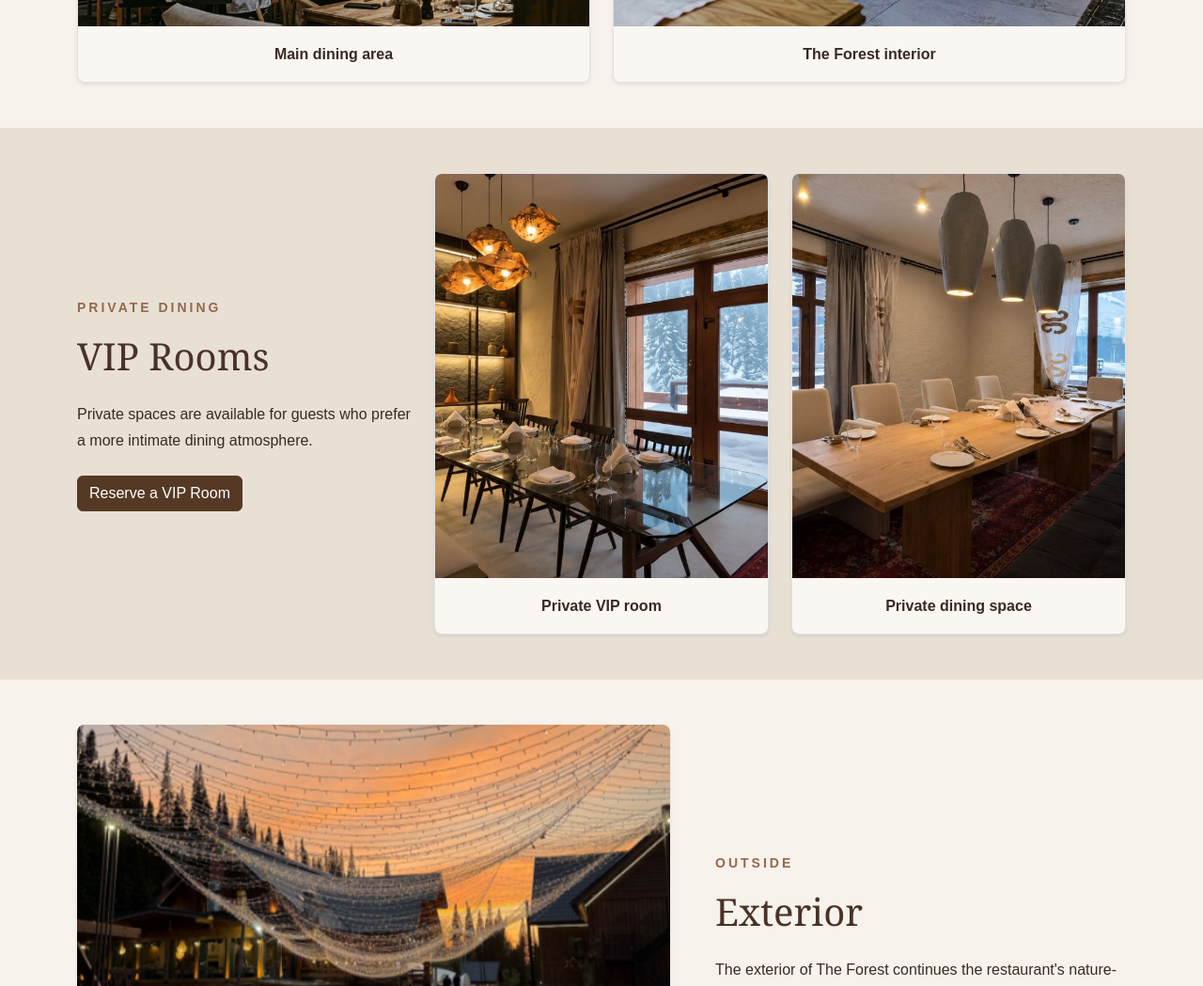
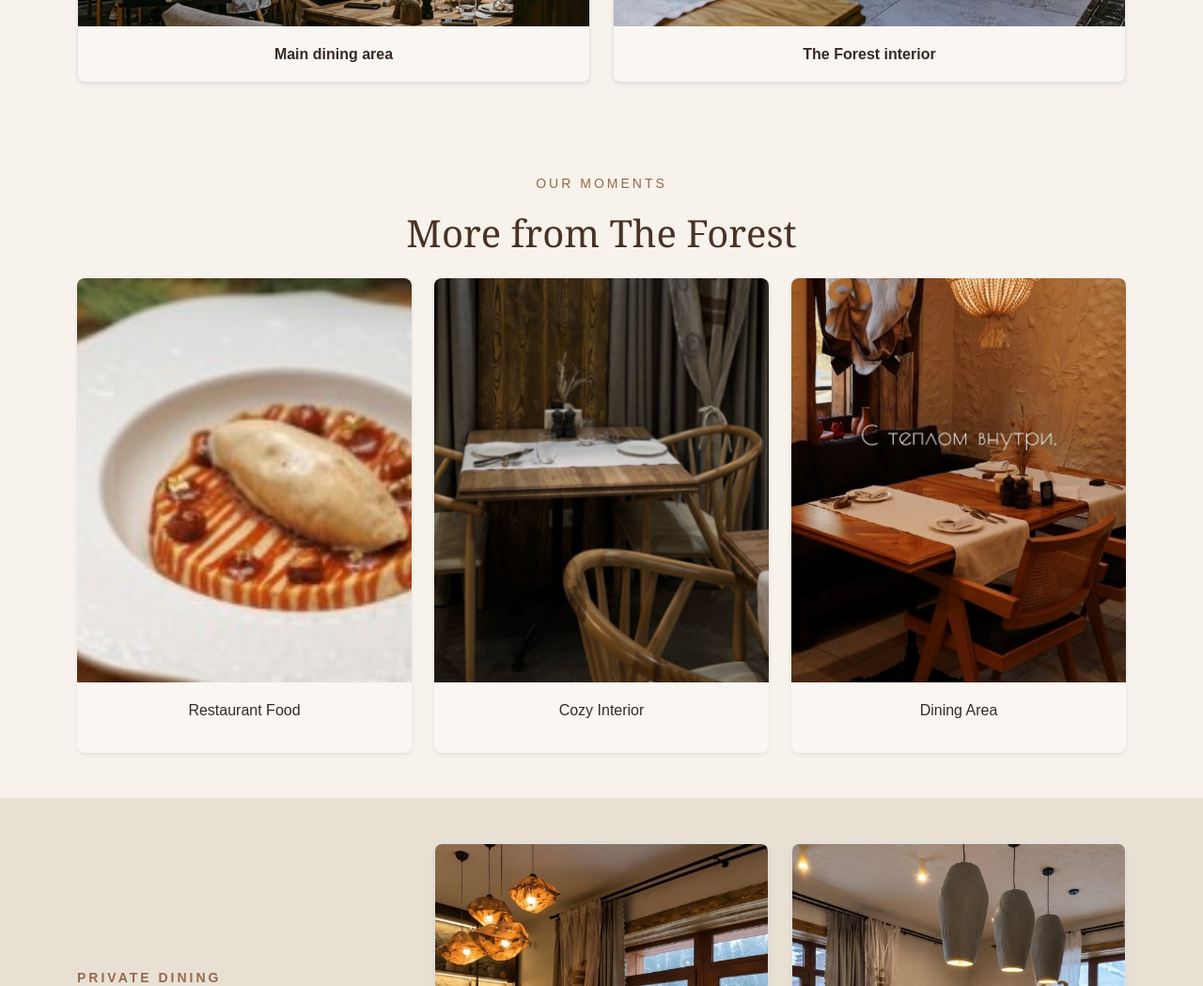
Before and after one commit to a1808arujan-creator/the-forest-restaurant, a plain HTML site: page gallery.html in a window 1280 px wide. Shown: the part 1260-2309 px from the top of the page at 94% size. Drawn offline with nearby package versions, Linux system fonts and the light colour scheme.

Commit message:
Implement interactive gallery with vanilla javascript

```diff
--- a/gallery.html
+++ b/gallery.html
@@ -334,5 +334,8 @@
 
     </footer>
 
+
+<script src="js/gallery.js"></script>
+
 </body>
 </html>
--- /dev/null
+++ b/js/gallery.js
@@ -0,0 +1,143 @@
+
+'use strict';
+
+const extraPhotos = [
+    { src: 'images/gallery1.jpg', title: 'Restaurant Food' },
+    { src: 'images/gallery2.png', title: 'Cozy Interior' },
+    { src: 'images/gallery3.jpg', title: 'Dining Area' }
+];
+
+document.addEventListener('DOMContentLoaded', function () {
+    const main = document.querySelector('main');
+    const interior = document.querySelector('#interior');
+    const box = document.querySelector('#gallery-lightbox');
+
+    if (!main || !interior || !box) return;
+
+    function photoTitle(photo) {
+        return photo.title || photo.alt || 'The Forest';
+    }
+
+    const section = document.createElement('section');
+    section.className = 'gallery-section py-5';
+
+    section.innerHTML = `
+        <div class="container">
+            <p class="section-name text-center small text-uppercase">OUR MOMENTS</p>
+            <h2 class="display-6 text-center mb-4">More from The Forest</h2>
+            <div class="row g-4"></div>
+        </div>`;
+
+    extraPhotos.forEach(function (photo) {
+        const card = document.createElement('div');
+        card.className = 'col-12 col-md-6 col-lg-4';
+
+        card.innerHTML = `
+            <figure class="gallery-card h-100 rounded-3 overflow-hidden shadow-sm">
+                <img src="${photo.src}" alt="${photoTitle(photo)}"
+                     class="img-fluid w-100 object-fit-cover" loading="lazy">
+                <figcaption class="p-3 text-center">${photoTitle(photo)}</figcaption>
+            </figure>`;
+
+        section.querySelector('.row').append(card);
+    });
+
+    interior.after(section);
+
+    const photos = Array.from(
+        main.querySelectorAll('.gallery-card img, #exterior img')
+    );
+
+    if (!photos.length) return;
+
+    box.className = 'position-fixed top-0 start-0 w-100 h-100 bg-dark bg-opacity-75 d-none align-items-center justify-content-center p-3 z-3';
+
+    box.innerHTML = `
+        <div class="col-12 col-lg-9 mx-auto">
+            <div class="bg-dark text-white rounded-4 shadow-lg p-3 p-md-4">
+                <div class="d-flex justify-content-between align-items-center mb-3">
+                    <span class="small text-white-50">THE FOREST • GALLERY</span>
+                    <button id="gallery-close" type="button"
+                            class="btn btn-outline-light btn-sm">✕ Close</button>
+                </div>
+                <div class="ratio ratio-16x9 bg-black rounded-3 overflow-hidden">
+                    <img id="gallery-large-image"
+                         class="w-100 h-100 object-fit-contain" alt="Gallery photo">
+                </div>
+                <div class="d-flex justify-content-between align-items-center gap-2 mt-3">
+                    <button id="gallery-prev" type="button"
+                            class="btn btn-outline-light btn-sm">← Previous</button>
+                    <span id="gallery-counter" class="small text-white-50"></span>
+                    <button id="gallery-next" type="button"
+                            class="btn btn-outline-light btn-sm">Next →</button>
+                </div>
+            </div>
+        </div>`;
+
+    const image = box.querySelector('#gallery-large-image');
+    const counter = box.querySelector('#gallery-counter');
+    const close = box.querySelector('#gallery-close');
+
+    let current = 0;
+    let lastPhoto = null;
+
+    function nextIndex(step) {
+        return (current + step + photos.length) % photos.length;
+    }
+
+    function showPhoto(number) {
+        current = number;
+        image.src = photos[current].src;
+        image.alt = photoTitle(photos[current]);
+        counter.textContent = `Photo ${current + 1} of ${photos.length}`;
+    }
+
+    function closePhoto() {
+        box.classList.replace('d-flex', 'd-none');
+        document.body.classList.remove('overflow-hidden');
+        if (lastPhoto) lastPhoto.focus();
+    }
+
+    photos.forEach(function (photo) {
+        photo.classList.add('gallery-clickable');
+        photo.tabIndex = 0;
+        photo.setAttribute('role', 'button');
+    });
+
+    main.addEventListener('click', function (event) {
+        const photo = event.target.closest('img.gallery-clickable');
+        if (!photo) return;
+
+        lastPhoto = photo;
+        showPhoto(photos.indexOf(photo));
+        box.classList.replace('d-none', 'd-flex');
+        document.body.classList.add('overflow-hidden');
+        close.focus();
+    });
+
+    main.addEventListener('keydown', function (event) {
+        if ((event.key === 'Enter' || event.key === ' ') &&
+            event.target.matches('img.gallery-clickable')) {
+            event.preventDefault();
+            event.target.click();
+        }
+    });
+
+    close.addEventListener('click', closePhoto);
+
+    box.querySelector('#gallery-prev').addEventListener('click', function () {
+        showPhoto(nextIndex(-1));
+    });
+
+    box.querySelector('#gallery-next').addEventListener('click', function () {
+        showPhoto(nextIndex(1));
+    });
+
+    document.addEventListener('keydown', function (event) {
+        if (box.classList.contains('d-none')) return;
+
+        if (event.key === 'Escape') closePhoto();
+        if (event.key === 'ArrowLeft') showPhoto(nextIndex(-1));
+        if (event.key === 'ArrowRight') showPhoto(nextIndex(1));
+    });
+});
```
